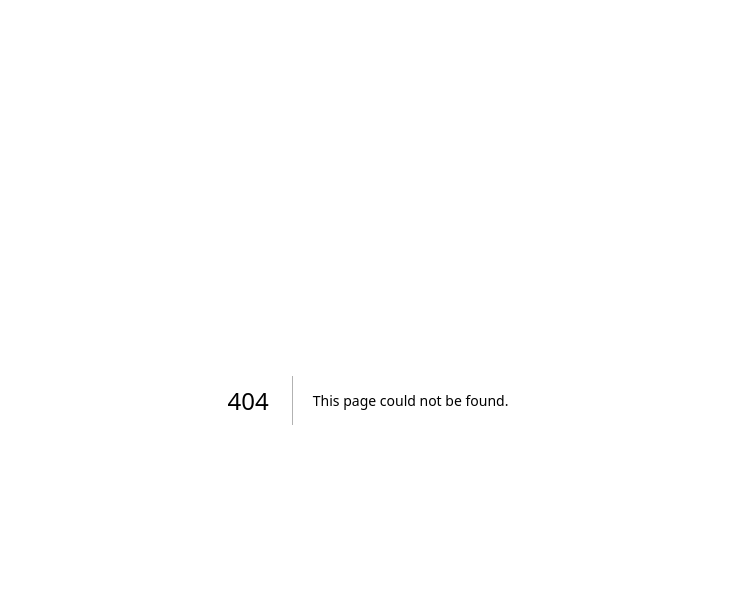
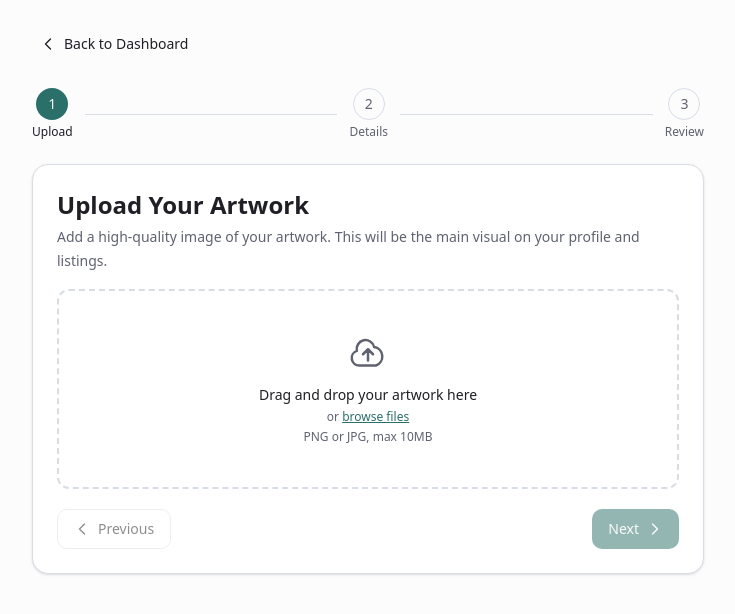
Before and after one commit to TEAM-RP9/art-bridge-client, a Next.js app: page /dashboard/artwork/new in a window 1280 px wide. Before the commit this address had no page. Shown: the top 614 px of the page, without its empty margins (272-1007 px from the left). Built offline with nearby package versions, Linux system fonts and the light colour scheme.

Commit message:
ARTBR-146 feat(artwork): Add upload step in add-artwork flow

```diff
--- /dev/null
+++ b/src/app/dashboard/artwork/new/page.tsx
@@ -0,0 +1,254 @@
+"use client";
+
+import * as React from "react";
+import Link from "next/link";
+import { useRouter } from "next/navigation";
+import { useAuth } from "@/auth";
+import { ApiError, normalizeMediaUrl, uploadMedia } from "@/api";
+import { ImageDropzone, Stepper, type UploadState } from "@/components/common";
+import {
+  Button,
+  Card,
+  CardContent,
+  CardFooter,
+  Heading,
+  Paragraph,
+  buttonVariants,
+} from "@/components/ui";
+import { cn } from "@/lib/utils";
+
+type Action =
+  | { type: "HYDRATED"; url: string | null }
+  | { type: "DRAG_ENTER" }
+  | { type: "DRAG_LEAVE" }
+  | { type: "UPLOAD_START"; fileName: string }
+  | { type: "UPLOAD_SUCCESS"; previewUrl: string; remoteUrl: string }
+  | { type: "UPLOAD_ERROR"; message: string }
+  | { type: "VALIDATION_ERROR"; message: string };
+
+function reducer(state: UploadState, action: Action): UploadState {
+  switch (action.type) {
+    case "HYDRATED":
+      if (action.url) {
+        return { status: "uploaded", previewUrl: action.url, remoteUrl: action.url };
+      }
+      return { status: "idle" };
+
+    case "DRAG_ENTER":
+      if (state.status === "uploading") return state;
+      return { status: "dragging" };
+
+    case "DRAG_LEAVE":
+      if (state.status !== "dragging") return state;
+      return { status: "idle" };
+
+    case "UPLOAD_START":
+      return { status: "uploading", fileName: action.fileName };
+
+    case "UPLOAD_SUCCESS":
+      return {
+        status: "uploaded",
+        previewUrl: action.previewUrl,
+        remoteUrl: action.remoteUrl,
+      };
+
+    case "UPLOAD_ERROR":
+    case "VALIDATION_ERROR":
+      return { status: "error", message: action.message };
+
+    default:
+      return state;
+  }
+}
+
+const STEPS = [
+  { label: "Upload" },
+  { label: "Details" },
+  { label: "Review" },
+];
+
+const ALLOWED_TYPES = new Set(["image/png", "image/jpeg"]);
+const MAX_SIZE = 10 * 1024 * 1024;
+const SESSION_KEY = "artwork-draft-image-url";
+
+export default function AddArtworkPage() {
+  const { isAuthenticated } = useAuth();
+  const router = useRouter();
+  const [state, dispatch] = React.useReducer(reducer, { status: "hydrating" });
+  const abortRef = React.useRef<AbortController | null>(null);
+  const objectUrlRef = React.useRef<string | null>(null);
+
+  React.useEffect(() => {
+    if (isAuthenticated === false) {
+      router.replace("/login?next=/dashboard/artwork/new");
+    }
+  }, [isAuthenticated, router]);
+
+  React.useEffect(() => {
+    const saved = sessionStorage.getItem(SESSION_KEY);
+    if (!saved) {
+      dispatch({ type: "HYDRATED", url: null });
+      return;
+    }
+
+    const normalizedUrl = normalizeMediaUrl(saved);
+    if (normalizedUrl !== saved) {
+      sessionStorage.setItem(SESSION_KEY, normalizedUrl);
+    }
+    dispatch({ type: "HYDRATED", url: normalizedUrl });
+  }, []);
+
+  React.useEffect(() => {
+    return () => {
+      abortRef.current?.abort();
+      if (objectUrlRef.current) {
+        URL.revokeObjectURL(objectUrlRef.current);
+      }
+    };
+  }, []);
+
+  const revokeObjectUrl = () => {
+    if (objectUrlRef.current) {
+      URL.revokeObjectURL(objectUrlRef.current);
+      objectUrlRef.current = null;
+    }
+  };
+
+  const handleFiles = (files: FileList) => {
+    if (files.length > 1) {
+      revokeObjectUrl();
+      dispatch({ type: "VALIDATION_ERROR", message: "Please upload one image at a time." });
+      return;
+    }
+
+    const file = files[0];
+    if (!file) return;
+
+    if (!ALLOWED_TYPES.has(file.type)) {
+      revokeObjectUrl();
+      dispatch({ type: "VALIDATION_ERROR", message: "Only PNG and JPG files are allowed." });
+      return;
+    }
+
+    if (file.size > MAX_SIZE) {
+      revokeObjectUrl();
+      dispatch({ type: "VALIDATION_ERROR", message: "Image must be 10MB or smaller." });
+      return;
+    }
+
+    revokeObjectUrl();
+    const previewUrl = URL.createObjectURL(file);
+    objectUrlRef.current = previewUrl;
+
+    abortRef.current?.abort();
+    const controller = new AbortController();
+    abortRef.current = controller;
+
+    dispatch({ type: "UPLOAD_START", fileName: file.name });
+
+    uploadMedia(file, { signal: controller.signal })
+      .then((result) => {
+        const remoteUrl = normalizeMediaUrl(result.url);
+        sessionStorage.setItem(SESSION_KEY, remoteUrl);
+        dispatch({ type: "UPLOAD_SUCCESS", previewUrl, remoteUrl });
+      })
+      .catch((error: unknown) => {
+        if (error instanceof DOMException && error.name === "AbortError") return;
+        revokeObjectUrl();
+        const message =
+          error instanceof ApiError && error.detail
+            ? error.detail
+            : "Upload failed. Please try again.";
+        dispatch({ type: "UPLOAD_ERROR", message });
+      });
+  };
+
+  const handleDragEnter = () => dispatch({ type: "DRAG_ENTER" });
+  const handleDragLeave = () => dispatch({ type: "DRAG_LEAVE" });
+
+  const handleNext = () => {
+    console.log("advance to step 2 — out of scope");
+  };
+
+  const isUploaded = state.status === "uploaded";
+
+  return (
+    <main className="min-h-screen p-6">
+      <div className="mx-auto max-w-2xl space-y-6">
+        <Link
+          href="/dashboard"
+          className={cn(buttonVariants({ variant: "ghost" }), "-ml-2")}
+        >
+          <ChevronLeftIcon className="h-4 w-4" />
+          Back to Dashboard
+        </Link>
+
+        <Stepper steps={STEPS} current={1} />
+
+        <Card>
+          <CardContent className="space-y-4">
+            <div className="space-y-1">
+              <Heading level="h2" className="text-xl font-semibold md:text-2xl">
+                Upload Your Artwork
+              </Heading>
+              <Paragraph size="sm" color="muted">
+                Add a high-quality image of your artwork. This will be the main visual on your
+                profile and listings.
+              </Paragraph>
+            </div>
+
+            <ImageDropzone
+              state={state}
+              onFiles={handleFiles}
+              onDragEnter={handleDragEnter}
+              onDragLeave={handleDragLeave}
+            />
+          </CardContent>
+
+          <CardFooter className="justify-between">
+            <Button variant="outline" disabled>
+              <ChevronLeftIcon className="h-4 w-4" />
+              Previous
+            </Button>
+            <Button disabled={!isUploaded} onClick={handleNext}>
+              Next
+              <ChevronRightIcon className="h-4 w-4" />
+            </Button>
+          </CardFooter>
+        </Card>
+      </div>
+    </main>
+  );
+}
+
+function ChevronLeftIcon({ className }: { className?: string }) {
+  return (
+    <svg
+      className={className}
+      xmlns="http://www.w3.org/2000/svg"
+      fill="none"
+      viewBox="0 0 24 24"
+      stroke="currentColor"
+      strokeWidth={2}
+      aria-hidden="true"
+    >
+      <path strokeLinecap="round" strokeLinejoin="round" d="M15.75 19.5 8.25 12l7.5-7.5" />
+    </svg>
+  );
+}
+
+function ChevronRightIcon({ className }: { className?: string }) {
+  return (
+    <svg
+      className={className}
+      xmlns="http://www.w3.org/2000/svg"
+      fill="none"
+      viewBox="0 0 24 24"
+      stroke="currentColor"
+      strokeWidth={2}
+      aria-hidden="true"
+    >
+      <path strokeLinecap="round" strokeLinejoin="round" d="m8.25 4.5 7.5 7.5-7.5 7.5" />
+    </svg>
+  );
+}
```
